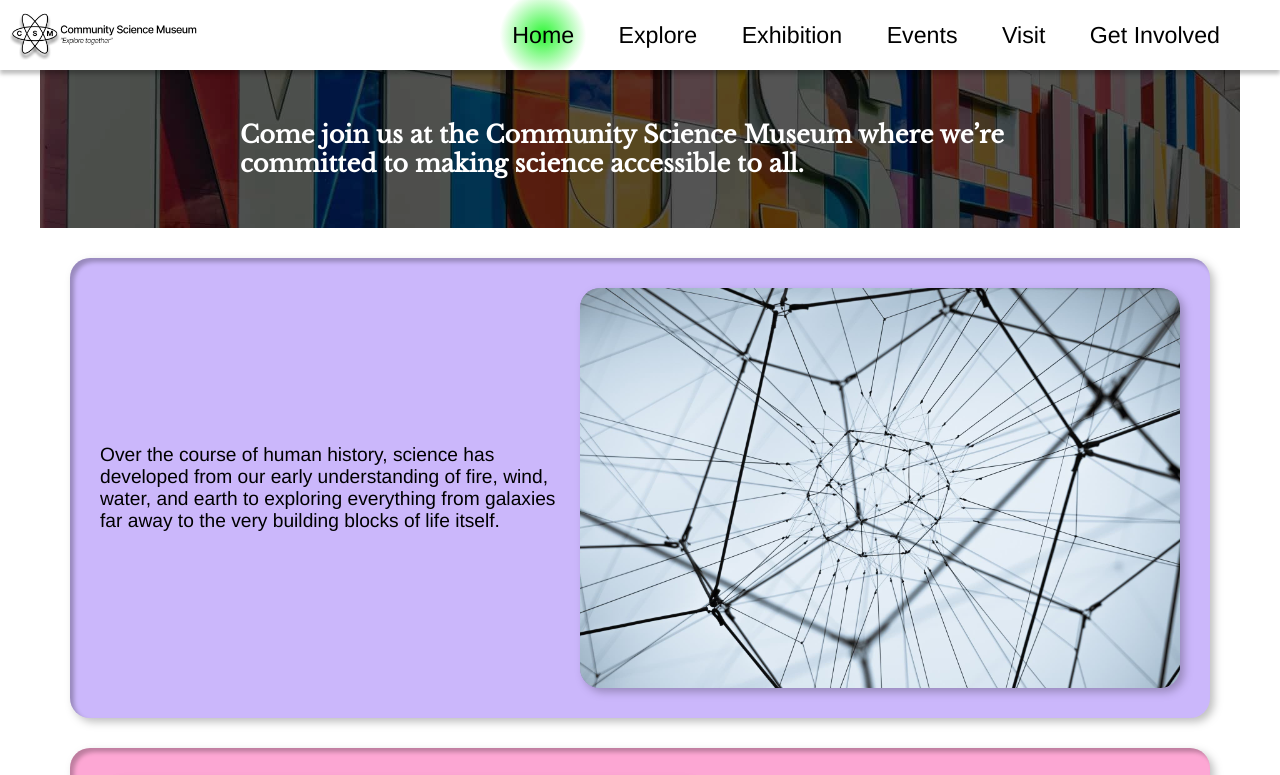
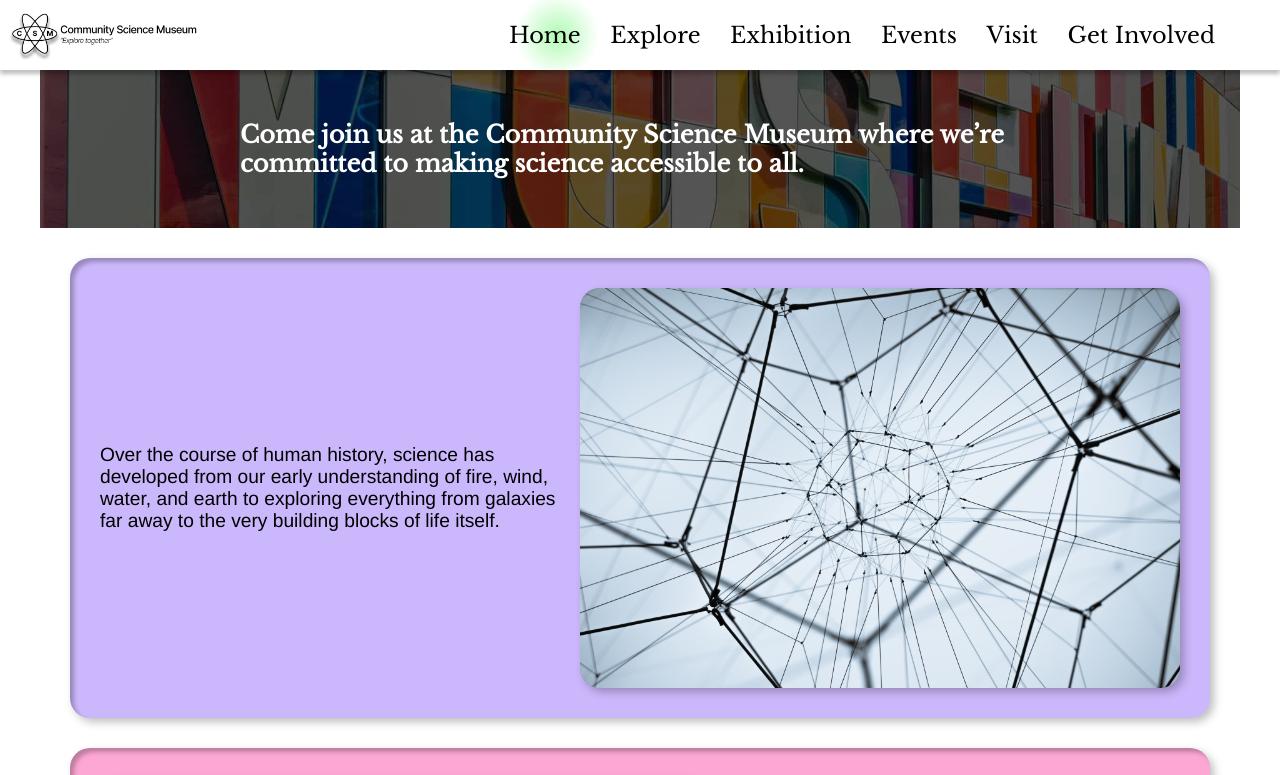
Before and after one commit to edrivvoll/Semester-Project-1, a plain HTML site: page index.html in a window 1280 px wide. Shown: the top 775 px of the page. Drawn offline with Linux system fonts and the light colour scheme.

Commit message:
color, font-size

```diff
--- a/css/styles.css
+++ b/css/styles.css
@@ -77,7 +77,11 @@ nav a {
 
 nav a:hover {
     text-decoration: underline;
+
+
 }
+
+
 
 nav ul {
     margin: 0;
@@ -92,7 +96,7 @@ nav li {
 
 .active {
     background: rgb(43, 246, 51);
-    background: radial-gradient(circle, rgba(43, 246, 51, 1) 0%, rgba(254, 255, 196, 1) 100%);
+    background: radial-gradient(circle, rgb(105, 249, 110) 0%, rgba(254, 255, 196, 1) 100%);
 }
 
 /* Nav bar end */
@@ -111,7 +115,8 @@ h1 {
 }
 
 h1,
-h2 {
+h2,
+nav {
     font-family: "Librebaskerville", serif;
 }
 
@@ -305,16 +310,21 @@ footer p {
     nav li {
         display: inline-block;
         margin: 0 auto;
-        padding: 25.5px 5px;
+        padding: 25.5px 5px 25.5px 0;
 
     }
 
     nav a {
-        font-size: 0.91em;
+        font-size: 0.84em;
     }
 
     .active {
-        background: radial-gradient(circle, rgba(43, 246, 51, 1) 0%, rgb(255, 255, 255) 70%);
+        background: radial-gradient(circle, rgb(176, 250, 179) 0%, rgb(255, 255, 255) 70%);
+    }
+
+    nav li:hover {
+        background: radial-gradient(circle, var(--bgcolor-container-yellow) 0%, rgb(255, 255, 255) 70%);
+
     }
 
     nav a {}
@@ -481,11 +491,11 @@ footer p {
 
     /* nav bar */
     nav a {
-        font-size: 1.33em;
+        font-size: 1.26em;
     }
 
     nav li {
-        padding: 22px 10px;
+        padding: 22px 10px 22px 0;
     }
 
     .picture_box {
@@ -511,11 +521,11 @@ footer p {
     }
 
     nav a {
-        font-size: 1.45em;
+        font-size: 1.4em;
     }
 
     nav li {
-        padding: 21.5px 20px;
+        padding: 21px 25px 21px 0;
     }
 
     /* Nav bar end */
```
